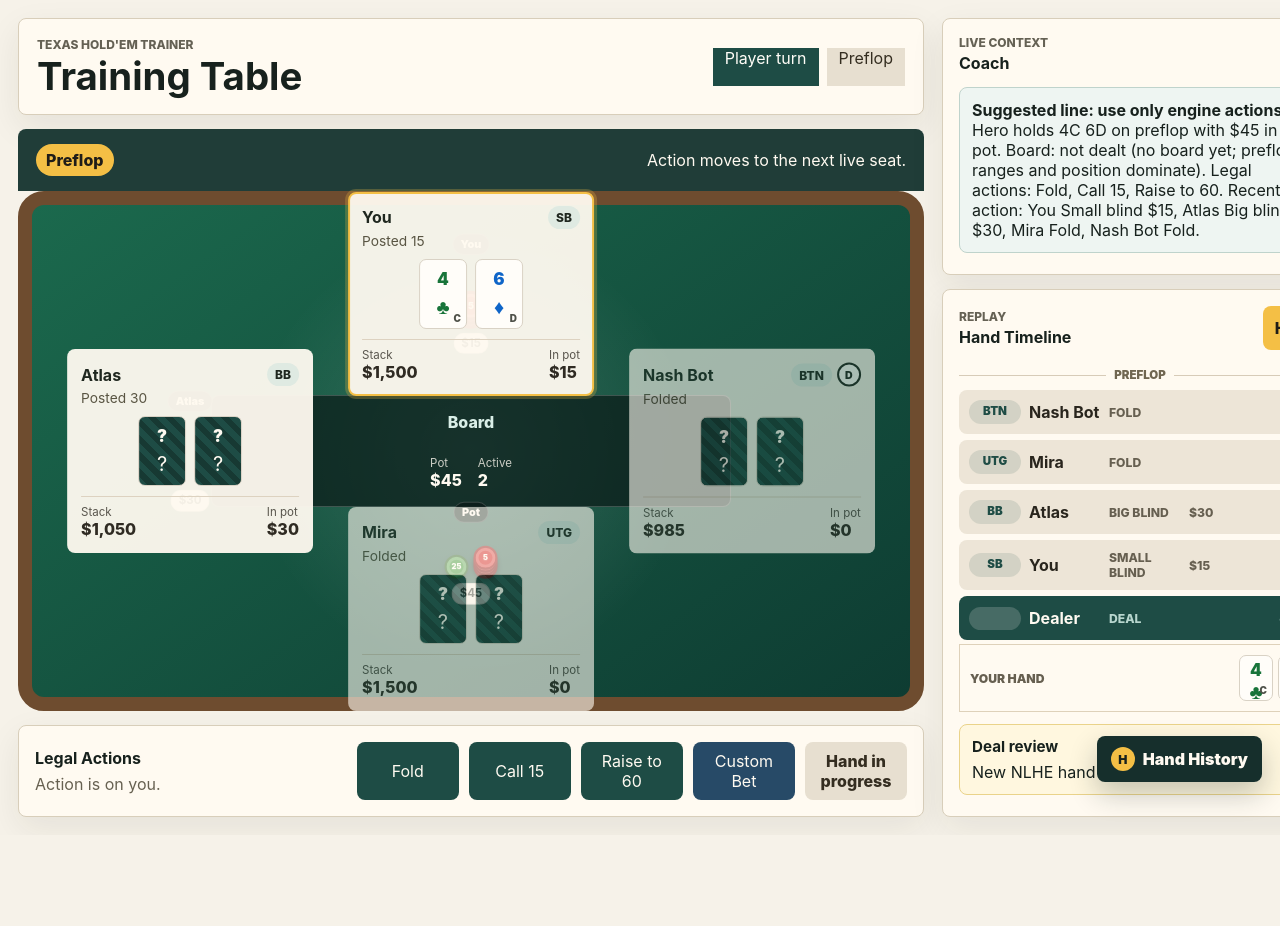
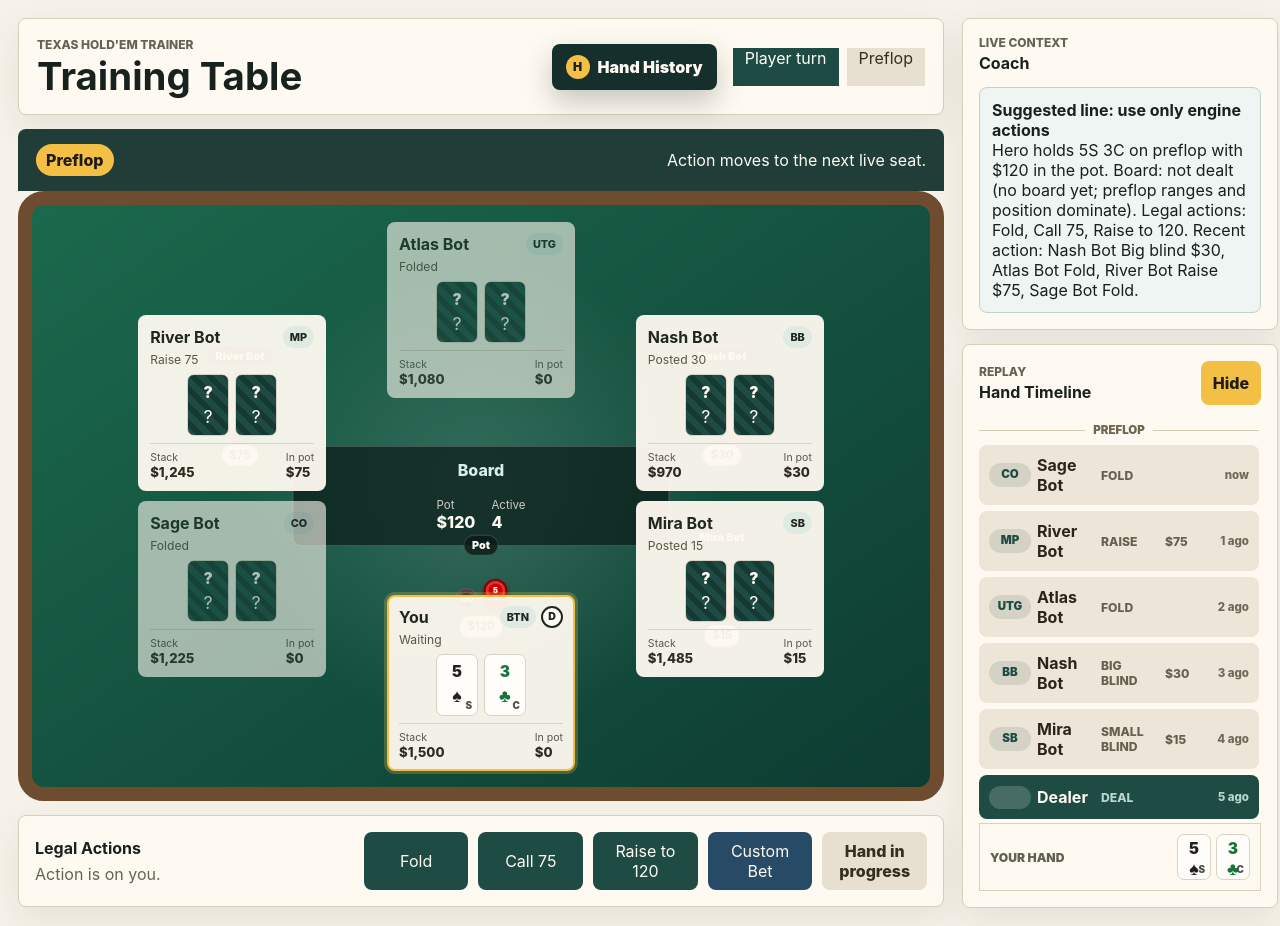
Before and after one commit to decraemerdevon-sudo/PokerDemo, a React (Vite) app: page / in a window 1280 px wide. Before the commit the page ends 835 px from the top, so only its background shows below. Built offline with nearby package versions, Linux system fonts and the light colour scheme.

Commit message:
Redesign poker table layout

```diff
--- a/src/App.tsx
+++ b/src/App.tsx
@@ -242,7 +242,7 @@ function ActionFeed({ events, selectedEvent, onSelect, onKeyDown }: {
 
 function PlayerBetChips({ seat, seatAngle }: { seat: Seat; seatAngle: number }) {
   if (seat.streetContribution <= 0) return null;
-  const position = getChipPosition(seatAngle, { x: 50, y: 50 }, 56);
+  const position = getChipPosition(seatAngle, { x: 50, y: 50 }, 50);
   return (
     <div className="player-bet-chips" style={{ left: `${position.x}%`, top: `${position.y}%` }}>
       <ChipStacksView amount={seat.streetContribution} label={seat.name} />
@@ -410,7 +410,6 @@ function App() {
     const max = customBetAction.max ?? hero.streetContribution + hero.stack;
     return { min, max };
   }, [customBetAction, hero.stack, hero.streetContribution, state.bigBlind]);
-  const activeEvent = state.events[selectedEvent] || state.events[state.events.length - 1];
   const activePlayers = state.seats.filter((seat) => seat.status === 'active' || seat.status === 'all-in');
   const occupiedSeatIndices = state.seats.map((seat) => seat.seatIndex);
   const isHeroTurn = state.currentSeatId === hero.id && state.stage === 'awaiting-action';
@@ -552,6 +551,9 @@ function App() {
       <section className="table-panel" aria-labelledby="table-title">
         <header className="top-bar">
           <div><p className="eyebrow">Texas Hold'em trainer</p><h1 id="table-title">Training Table</h1></div>
+          <button className="hand-history-toggle hand-history-top" onClick={() => setHandHistoryOpen((open) => !open)} type="button" aria-expanded={handHistoryOpen}>
+            <span aria-hidden="true">H</span> Hand History
+          </button>
           <div className="status-group" aria-label="table state">
             <span className="state-chip active">{modeLabel}</span>
             <span className="state-chip">{state.street}</span>
@@ -666,14 +668,10 @@ function App() {
                 <span>Your hand</span>
                 <HistoryCards cards={hero.cards} />
               </div>
-              <article className="review-detail"><h3>{activeEvent.action} review</h3><p>{activeEvent.note}</p></article>
             </>
           ) : <div className="empty-state"><strong>Empty history</strong><p>No hand events are selected for review.</p></div>}
         </section>
       </aside>
-      <button className="hand-history-toggle" onClick={() => setHandHistoryOpen((open) => !open)} type="button" aria-expanded={handHistoryOpen}>
-        <span aria-hidden="true">H</span> Hand History
-      </button>
       {handHistoryOpen && <HandHistoryPanel history={sessionHistory} selectedHandId={selectedHandId} setSelectedHandId={setSelectedHandId} stats={sessionStats} onClose={() => setHandHistoryOpen(false)} />}
     </main>
   );
--- a/src/nlheEngine.ts
+++ b/src/nlheEngine.ts
@@ -111,10 +111,12 @@ const suits: Suit[] = ['spades', 'hearts', 'diamonds', 'clubs'];
 const streetOrder: Street[] = ['Preflop', 'Flop', 'Turn', 'River'];
 
 const playerBlueprints: TableSeat[] = [
-  { seatIndex: 0, playerId: 'mira', name: 'Mira', chips: 1500, isActive: true, style: 'loose-aggressive' },
-  { seatIndex: 1, playerId: 'nash', name: 'Nash Bot', chips: 1000, isActive: true, style: 'balanced' },
-  { seatIndex: 2, playerId: 'hero', name: 'You', chips: 1500, isActive: true, isHero: true },
-  { seatIndex: 3, playerId: 'atlas', name: 'Atlas', chips: 1080, isActive: true, style: 'pressure' },
+  { seatIndex: 0, playerId: 'hero', name: 'You', chips: 1500, isActive: true, isHero: true },
+  { seatIndex: 1, playerId: 'mira', name: 'Mira Bot', chips: 1500, isActive: true, style: 'loose-aggressive' },
+  { seatIndex: 2, playerId: 'nash', name: 'Nash Bot', chips: 1000, isActive: true, style: 'balanced' },
+  { seatIndex: 3, playerId: 'atlas', name: 'Atlas Bot', chips: 1080, isActive: true, style: 'pressure' },
+  { seatIndex: 4, playerId: 'river', name: 'River Bot', chips: 1320, isActive: true, style: 'balanced' },
+  { seatIndex: 5, playerId: 'sage', name: 'Sage Bot', chips: 1225, isActive: true, style: 'pressure' },
 ];
 
 let eventCounter = 0;
--- a/src/styles.css
+++ b/src/styles.css
@@ -48,7 +48,7 @@ button:disabled {
 .app-shell {
   display: grid;
   gap: 18px;
-  grid-template-columns: minmax(0, 1fr) minmax(280px, 320px);
+  grid-template-columns: minmax(0, 1fr) 300px;
   min-height: 100vh;
   max-width: 100vw;
   overflow-x: hidden;
@@ -72,9 +72,9 @@ button:disabled {
 
 .top-bar {
   align-items: center;
-  display: flex;
+  display: grid;
   gap: 16px;
-  justify-content: space-between;
+  grid-template-columns: minmax(0, 1fr) auto auto;
   padding: 18px;
 }
 
@@ -132,6 +132,7 @@ h3 {
 
 .table-stage {
   margin-top: 14px;
+  position: relative;
 }
 
 .state-banner {
@@ -166,8 +167,8 @@ h3 {
   border: 14px solid #6e4c2f;
   border-radius: 26px;
   color: #fffaf1;
-  min-height: 520px;
-  padding: 22px;
+  min-height: clamp(610px, calc(100vh - 236px), 720px);
+  padding: 18px;
   position: relative;
 }
 
@@ -177,14 +178,14 @@ h3 {
   border: 1px solid rgba(255, 255, 255, 0.2);
   border-radius: 8px;
   display: grid;
-  gap: 12px;
+  gap: 9px;
   left: 50%;
-  max-width: 520px;
-  padding: 16px;
+  max-width: 400px;
+  padding: 13px 14px;
   position: absolute;
   top: 50%;
   transform: translate(-50%, -50%);
-  width: min(70%, 520px);
+  width: min(42%, 400px);
   z-index: 2;
 }
 
@@ -198,7 +199,7 @@ h3 {
 
 .pot-chip-area {
   left: 50%;
-  top: calc(50% + 102px);
+  top: calc(50% + 90px);
 }
 
 .player-bet-chips {
@@ -313,7 +314,7 @@ h3 {
 .board-cards,
 .seat-cards {
   display: flex;
-  gap: 8px;
+  gap: 6px;
   justify-content: center;
 }
 
@@ -338,7 +339,7 @@ dd {
 
 .seats-grid {
   inset: 0;
-  min-height: 476px;
+  min-height: 100%;
   position: absolute;
 }
 
@@ -349,13 +350,13 @@ dd {
   border-radius: 8px;
   color: #1f271f;
   display: grid;
-  gap: 10px;
-  max-width: 280px;
-  padding: 12px;
+  gap: 7px;
+  max-width: 188px;
+  padding: 9px 10px;
   position: absolute;
   transform: translate(-50%, -50%);
   transition: left 180ms ease, top 180ms ease;
-  width: clamp(188px, 28%, 280px);
+  width: clamp(154px, 17vw, 188px);
   z-index: 4;
 }
 
@@ -373,6 +374,13 @@ dd {
   display: flex;
   gap: 8px;
   justify-content: space-between;
+  min-width: 0;
+}
+
+.seat-topline strong {
+  overflow: hidden;
+  text-overflow: ellipsis;
+  white-space: nowrap;
 }
 
 .seat-position-group {
@@ -385,9 +393,9 @@ dd {
 .seat-position-label {
   background: #dfeae2;
   border-radius: 999px;
-  font-size: 0.75rem;
+  font-size: 0.68rem;
   font-weight: 800;
-  padding: 4px 8px;
+  padding: 4px 7px;
 }
 
 .dealer-chip {
@@ -399,22 +407,33 @@ dd {
   display: inline-flex;
   font-size: 0.66rem;
   font-weight: 950;
-  height: 24px;
+  height: 22px;
   justify-content: center;
-  width: 24px;
+  width: 22px;
 }
 
 .seat p {
   color: #595543;
-  font-size: 0.86rem;
+  font-size: 0.76rem;
   margin: 4px 0 0;
+  overflow: hidden;
+  text-overflow: ellipsis;
+  white-space: nowrap;
 }
 
 .seat-money {
   border-top: 1px solid #ddd2c0;
   color: #2f2b23;
   justify-content: space-between;
-  padding-top: 8px;
+  padding-top: 7px;
+}
+
+.seat-money dt {
+  font-size: 0.66rem;
+}
+
+.seat-money dd {
+  font-size: 0.82rem;
 }
 
 .card {
@@ -424,9 +443,9 @@ dd {
   border-radius: 7px;
   color: #141414;
   display: grid;
-  height: 70px;
+  height: 62px;
   justify-items: center;
-  min-width: 48px;
+  min-width: 42px;
   padding: 6px;
   position: relative;
 }
@@ -453,12 +472,12 @@ dd {
 }
 
 .card-rank {
-  font-size: 1.05rem;
+  font-size: 0.96rem;
   font-weight: 900;
 }
 
 .card-suit {
-  font-size: 1.25rem;
+  font-size: 1.12rem;
 }
 
 .suit-code {
@@ -659,8 +678,7 @@ dd {
 .coach-state,
 .coach-card,
 .error-box,
-.empty-state,
-.review-detail {
+.empty-state {
   border-radius: 8px;
   padding: 12px;
 }
@@ -757,8 +775,8 @@ dd {
 .action-feed-item {
   align-items: center;
   display: grid;
-  gap: 8px;
-  grid-template-columns: 52px minmax(72px, 1fr) 72px 62px 52px;
+  gap: 6px;
+  grid-template-columns: 42px minmax(58px, 1fr) 58px 44px 34px;
   min-height: 44px;
 }
 
@@ -832,20 +850,9 @@ dd {
   margin-bottom: 0;
 }
 
-.review-detail {
-  background: #fff7df;
-  border: 1px solid #ead38a;
-  margin-top: 12px;
-}
-
-.review-detail p {
-  margin-bottom: 0;
-}
-
 .hand-history-toggle {
   align-items: center;
   background: #162f2c;
-  bottom: 18px;
   box-shadow: 0 12px 28px rgba(18, 33, 30, 0.24);
   color: #fffaf1;
   display: flex;
@@ -853,9 +860,11 @@ dd {
   gap: 8px;
   min-height: 46px;
   padding: 0 14px;
-  position: fixed;
-  right: 18px;
   z-index: 20;
+}
+
+.hand-history-top {
+  position: static;
 }
 
 .hand-history-toggle span {
@@ -1163,6 +1172,10 @@ dd {
     width: 100%;
   }
 
+  .player-bet-chips {
+    display: none;
+  }
+
   .seats-grid {
     display: grid;
     grid-template-columns: 1fr;
```
